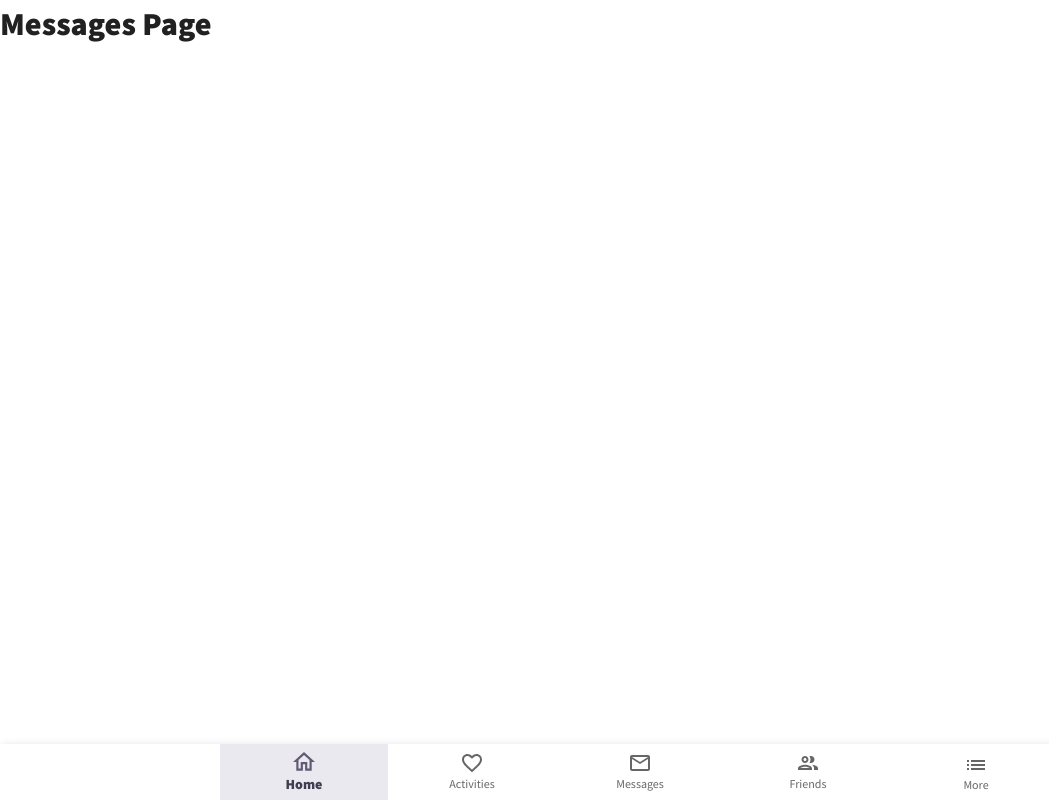
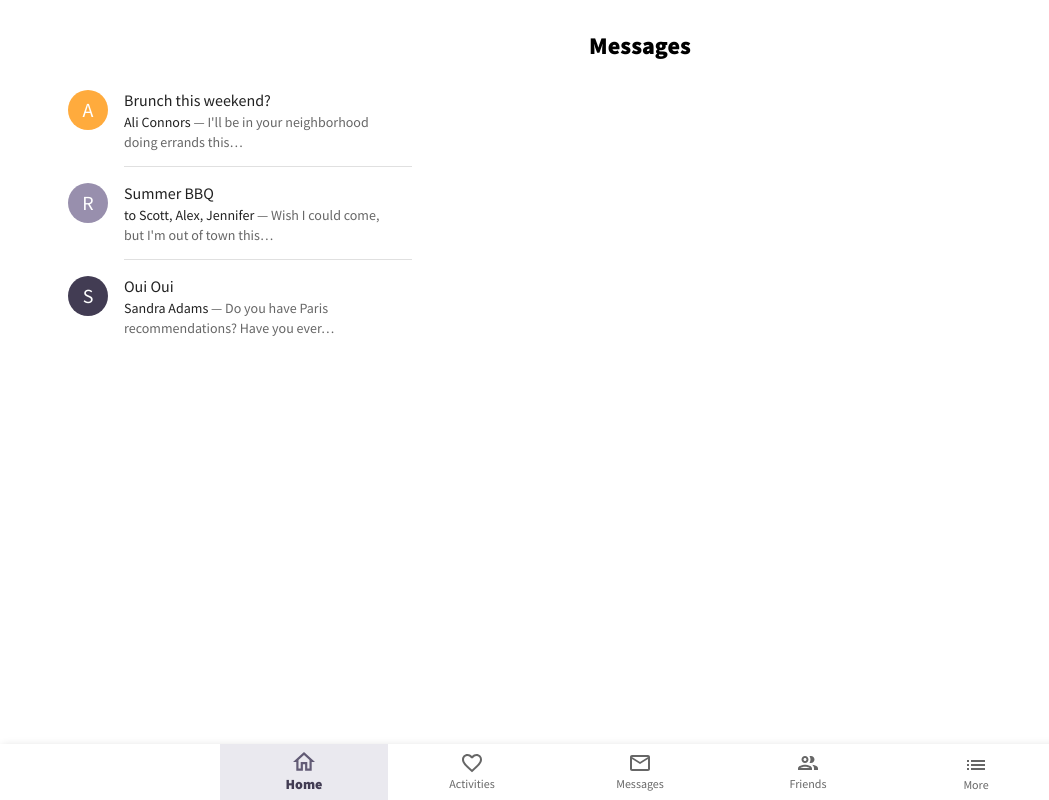
Before and after one commit to juliasut/Retired-Not-Tired, a React (Create React App) app: page /messages in a window 1280 px wide. Shown: the whole page, without its empty margins (0-1049 px from the left). Built offline with nearby package versions, Linux system fonts and the light colour scheme; no server answers; sample sign-in values are in the browser's storage.

Commit message:
Style messages page, hardcoded

```diff
--- a/src/pages/Messages/Messages.jsx
+++ b/src/pages/Messages/Messages.jsx
@@ -1,9 +1,94 @@
-const Messages = () => {
+import List from '@mui/material/List';
+import ListItem from '@mui/material/ListItem';
+import Divider from '@mui/material/Divider';
+import ListItemText from '@mui/material/ListItemText';
+import ListItemAvatar from '@mui/material/ListItemAvatar';
+import Avatar from '@mui/material/Avatar';
+import Typography from '@mui/material/Typography';
+import PageTitleTypography from '../../components/PageTitleTypography';
+import { Container } from '@mui/system';
+
+export default function Messages() {
   return (
-    <div>
-      <h1>Messages Page</h1>
-    </div>
+    <Container sx={{ pt: '30px' }}>
+      <PageTitleTypography>Messages</PageTitleTypography>
+      <List sx={{ width: '100%', maxWidth: 360, bgcolor: 'background.paper' }}>
+        <ListItem alignItems="flex-start">
+          <ListItemAvatar>
+            <Avatar alt="Remy Sharp" src="" sx={{ bgcolor: '#ffab3d' }}>
+              A
+            </Avatar>
+          </ListItemAvatar>
+          <ListItemText
+            primary="Brunch this weekend?"
+            secondary={
+              <>
+                <Typography
+                  sx={{ display: 'inline' }}
+                  component="span"
+                  variant="body2"
+                  color="text.primary"
+                >
+                  Ali Connors
+                </Typography>
+                {" — I'll be in your neighborhood doing errands this…"}
+              </>
+            }
+          />
+        </ListItem>
+        <Divider variant="inset" component="li" />
+        <ListItem alignItems="flex-start">
+          <ListItemAvatar>
+            <Avatar
+              alt="Travis Howard"
+              src=""
+              sx={{ bgcolor: 'primary.light' }}
+            >
+              R
+            </Avatar>
+          </ListItemAvatar>
+          <ListItemText
+            primary="Summer BBQ"
+            secondary={
+              <>
+                <Typography
+                  sx={{ display: 'inline' }}
+                  component="span"
+                  variant="body2"
+                  color="text.primary"
+                >
+                  to Scott, Alex, Jennifer
+                </Typography>
+                {" — Wish I could come, but I'm out of town this…"}
+              </>
+            }
+          />
+        </ListItem>
+        <Divider variant="inset" component="li" />
+        <ListItem alignItems="flex-start">
+          <ListItemAvatar>
+            <Avatar alt="Cindy Baker" src="" sx={{ bgcolor: 'primary.dark' }}>
+              S
+            </Avatar>
+          </ListItemAvatar>
+          <ListItemText
+            primary="Oui Oui"
+            secondary={
+              <>
+                <Typography
+                  sx={{ display: 'inline' }}
+                  component="span"
+                  variant="body2"
+                  color="text.primary"
+                >
+                  Sandra Adams
+                </Typography>
+                {' — Do you have Paris recommendations? Have you ever…'}
+              </>
+            }
+          />
+        </ListItem>
+      </List>
+    </Container>
   );
-};
-
-export default Messages;
+}
```
